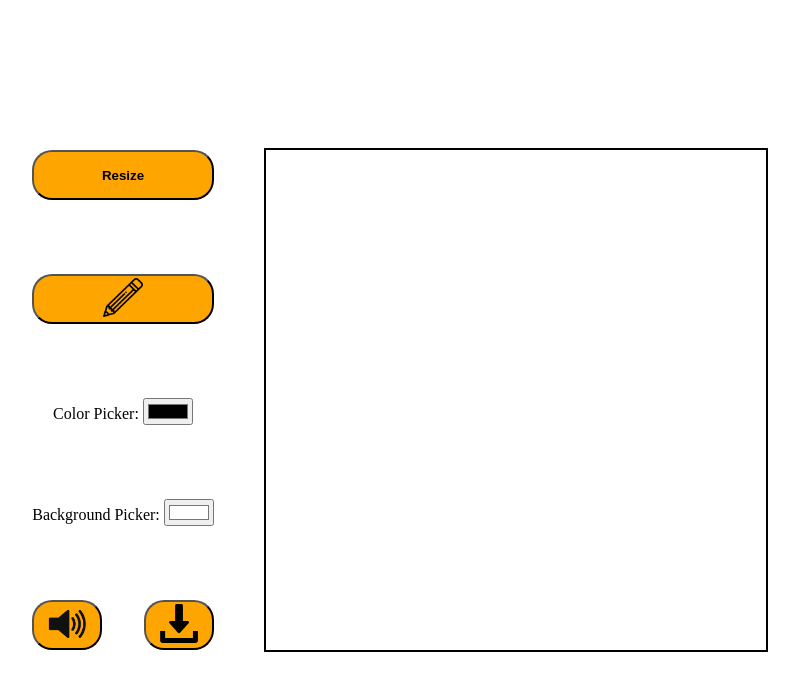
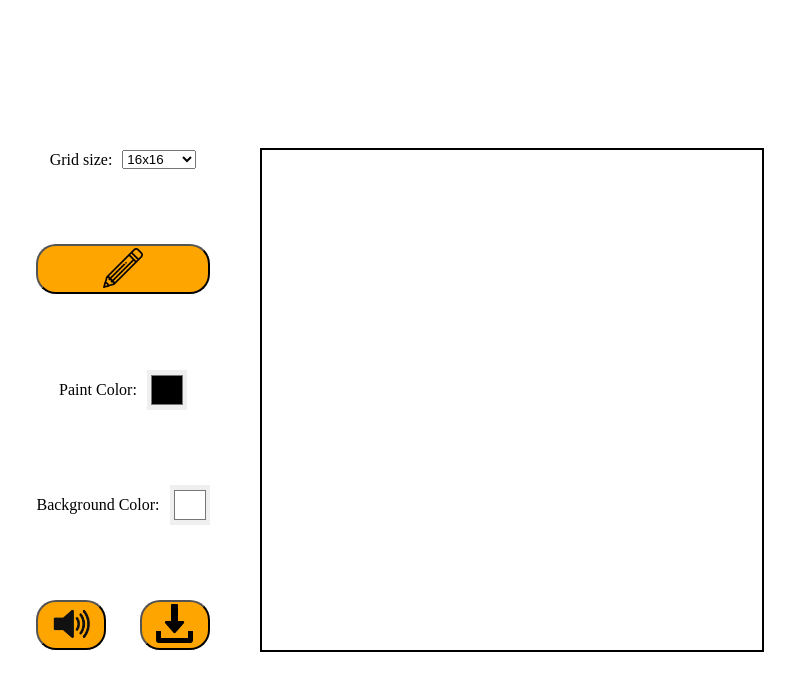
Before and after one commit to gsespinto/Etch-a-Sketch, a plain HTML site: page index.html in a window 1280 px wide. Shown: the whole page, without its empty margins (240-1039 px from the left). Drawn offline with Linux system fonts and the light colour scheme.

Commit message:
Add grid size dropdown

```diff
--- a/index.html
+++ b/index.html
@@ -11,24 +11,31 @@
 <body>
     <div class="content">
         <div class="ui">
-            <button id="resize-bt">Resize</button>
+            <div class="container">
+                <label for="grid-size">Grid size:</label>
+                <select name="grid-size" id="grid-size">
+                </select>
+            </div>
+
+            <!--<button id="resize-bt">Resize</button>-->
+
             <button id="tool">
                 <img id="tool-img" class="button-img" src="img/pencil.png"/>
             </button>
 
-            <div id="paint-picker-container">
-                <label for="paint-picker">Color Picker:</label>
+            <div class="container">
+                <label for="paint-picker">Paint Color:</label>
                 <input type="color" id="paint-picker" value="#000000">
             </div>
 
-            <div id="background-picker-container">
-                <label for="background-picker">Background Picker:</label>
+            <div class="container">
+                <label for="background-picker">Background Color:</label>
                 <input type="color" id="background-picker" value="#ffffff">
             </div>
 
             <div class="last-bts">
                 <button id="mute-bt">
-                    <img class="button-img" id="audio-img" src="img/audio_icon.png"/>
+                    <img class="button-img" id="audio-img"  src="img/audio_icon.png"/>
                 </button>
                 <button id="save-bt">
                     <img class="button-img" src="img/save.png"/>
--- a/script.js
+++ b/script.js
@@ -1,3 +1,4 @@
+let maxGridSize = 100;
 let gridSize = 16;
 let isPainting = false;
 let isErasing = false;
@@ -33,6 +34,13 @@ document.addEventListener("mouseup", () => {
 });
 
 // Get and assign resize bt
+let gridDropdown = document.querySelector("#grid-size");
+gridDropdown.addEventListener("change", () => {
+    gridSize = gridDropdown.selectedIndex + 1;
+    spawnGrid();
+});
+
+/*// Get and assign resize bt
 let resizeBt = document.querySelector("#resize-bt");
 resizeBt.addEventListener("click", () => {
     if (!audioMuted){
@@ -41,7 +49,7 @@ resizeBt.addEventListener("click", () => {
     }
 
     resize();
-});
+});*/
 
 // Get and assign tool bt
 let toolBt = document.querySelector("#tool");
@@ -118,7 +126,19 @@ function hexToRGB(hex) {
 }
 
 setTool(false);
+fillDropdown();
 spawnGrid();
+
+function fillDropdown(){
+    for (let i = 1; i <= maxGridSize; i++){
+        let option = document.createElement("option");
+        option.value = i;
+        option.textContent = i.toString() + "x" + i.toString();
+        gridDropdown.appendChild(option);
+    }
+
+    gridDropdown.selectedIndex = gridSize - 1;
+}
 
 function toggleTool(){
     setTool(!isErasing);
--- a/style.css
+++ b/style.css
@@ -57,3 +57,15 @@ button{
 .last-bts button{
     width: 70px;
 }
+
+input[type="color"] {
+    border-style: none;
+    width: 40px;
+    height: 40px;
+}
+
+.container{
+    display: flex;
+    align-items: center;
+    gap: 10px
+}
```
